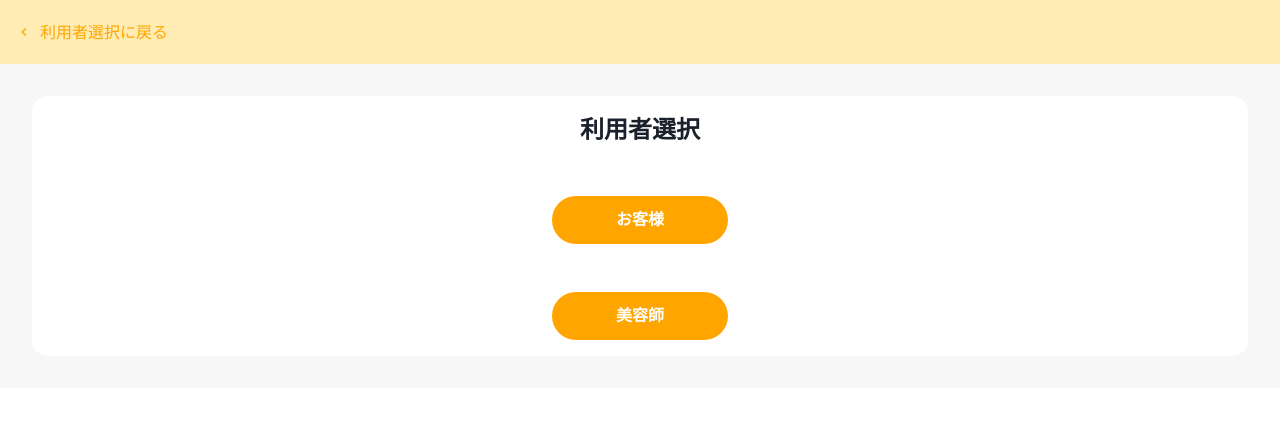
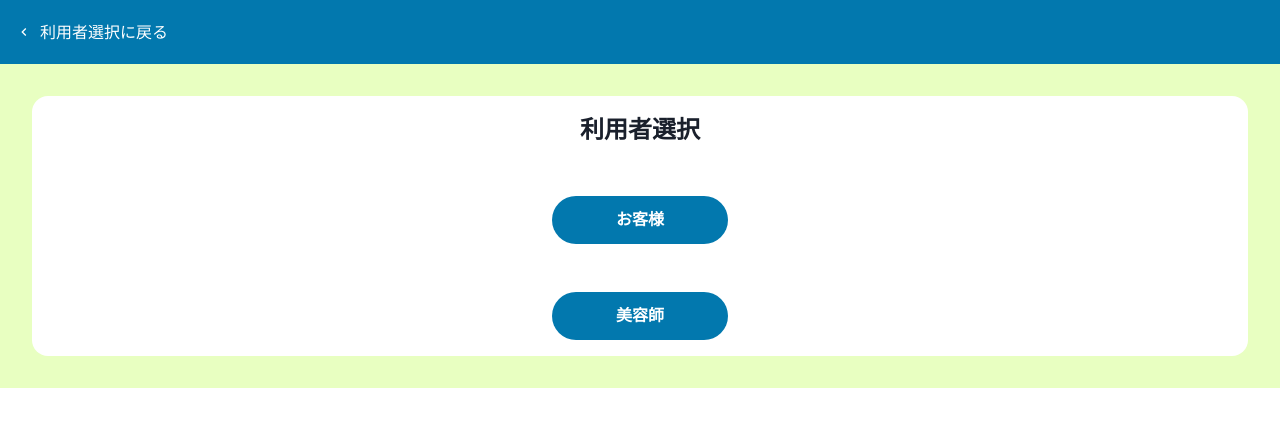
Before and after one commit to cc-team-chiikawa/SalonHub-Front, a React (Vite) app: page / in a window 1280 px wide. Shown: the top 426 px of the page. Built offline with nearby package versions, Linux system fonts and the light colour scheme.

Commit message:
最低限の色を設定

```diff
--- a/src/componets/MenuBar/MenuBar.tsx
+++ b/src/componets/MenuBar/MenuBar.tsx
@@ -3,12 +3,13 @@ import { HStack, Spacer, Text } from "@chakra-ui/react";
 import { FC } from "react";
 import { Link } from "react-router-dom";
 import { useHistory } from "react-router-dom";
+import { colors } from "@/theme";
 
 export const MenuBar: FC = () => {
   return (
     <HStack
-      bg={"brandOrange.100"}
-      color={"brandOrange.500"}
+      bg={colors.bgMenuBar}
+      color={colors.fgMenuBar}
       h={"4rem"}
       p={"1rem"}
     >
--- a/src/pages/NewKarte/NewKarte.tsx
+++ b/src/pages/NewKarte/NewKarte.tsx
@@ -308,8 +308,8 @@ export const NewKarte: FC = () => {
           <Link as={ReactRouterLink} to="/customers/hairstyle">
             <Button
               mt={4}
-              bg={"brandOrange.500"}
-              color={"white"}
+              bg={colors.bgButton}
+              color={colors.fgButton}
               pl={"4rem"}
               pr={"4rem"}
               borderRadius={"5rem"}
--- a/src/pages/SelectCustomer/SelectCustomer.tsx
+++ b/src/pages/SelectCustomer/SelectCustomer.tsx
@@ -16,6 +16,7 @@ import { createApi } from "@/apis/createApi";
 import { colors } from "@/theme";
 import MenuBar from "@/componets/MenuBar/MenuBar";
 import { loginInformation } from "@/types";
+import { color } from "framer-motion";
 
 export const SelectCustomer: FC = () => {
   const navigate = useNavigate();
--- a/src/theme.ts
+++ b/src/theme.ts
@@ -1,8 +1,18 @@
 export const colors = {
-  bgAll: "brandGray.500",
+  // bgAll: "brandGray.500",
+  // bgMain: "brandGray.0",
+  // bgButton: "brandOrange.500",
+  // fgButton: "white",
+  // border: "rgba(105, 145, 172, 1)",
+  // bgImage: "lightblue",
+  // bgMenuBar: "brandOrange.100",
+  // fgMenuBar: "brandOrange.500",
+  bgAll: "rgba(232,255,193)",
   bgMain: "brandGray.0",
-  bgButton: "brandOrange.500",
+  bgButton: "rgba(2, 120, 174, 1)",
   fgButton: "white",
   border: "rgba(105, 145, 172, 1)",
-  bgImage: "lightblue",
+  bgImage: "rgba(232,255,193)",
+  bgMenuBar: "rgba(2, 120, 174, 1)",
+  fgMenuBar: "white",
 };
```
